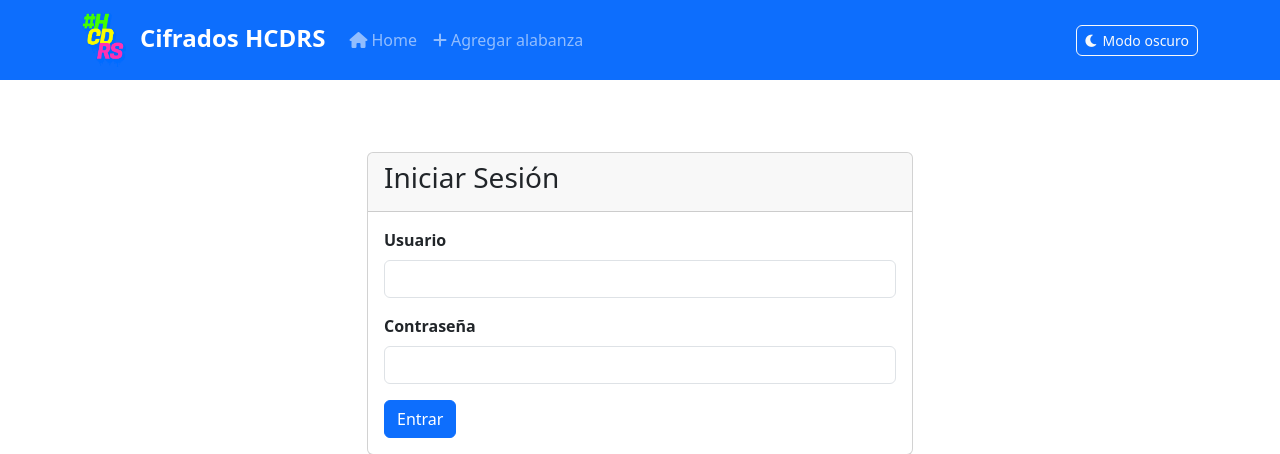
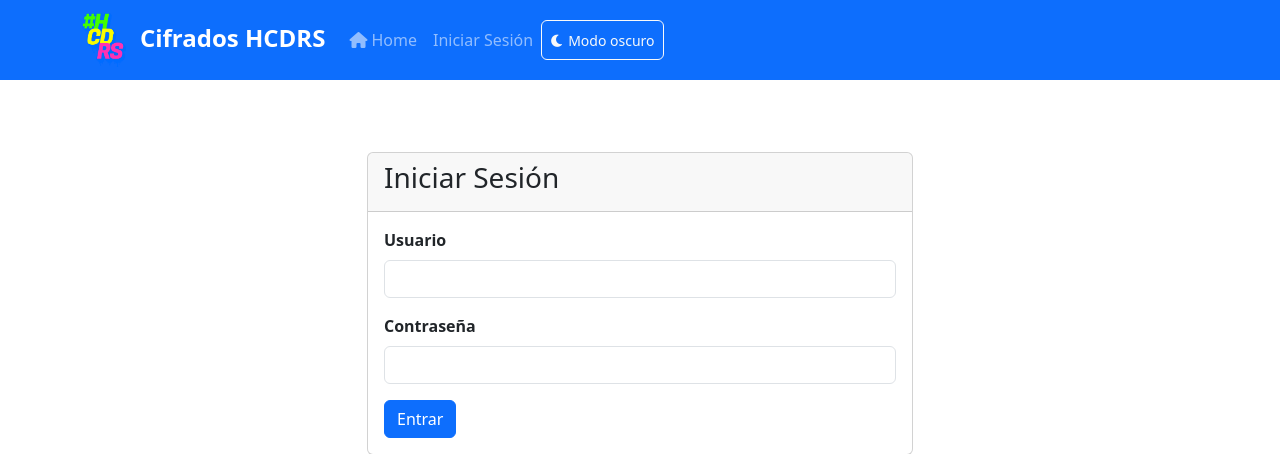
Before and after one commit to NelsonAGM/CifradosPraiseMelody, a Flask app: page /login in a window 1280 px wide. Shown: the top 454 px of the page. Run offline with Flask 3, Linux system fonts and the light colour scheme.

Commit message:
feat: Añadir enlace de login/logout en la navegación

```diff
--- a/templates/base.html
+++ b/templates/base.html
@@ -32,18 +32,24 @@
                             <i class="fas fa-home me-1"></i>Home
                         </a>
                     </li>
-                    <li class="nav-item">
-                        <a class="nav-link" href="{{ url_for('add_song') }}">
-                            <i class="fas fa-plus me-1"></i>Agregar alabanza
-                        </a>
-                    </li>
-                </ul>
-
+                      {% if session.logged_in %} {# Verifica si el usuario está logueado #}
+    <li class="nav-item">
+        <a class="nav-link" href="{{ url_for('add_song') }}">Agregar Alabanza</a>
+    </li>
+    <li class="nav-item">
+        <a class="nav-link" href="{{ url_for('logout') }}">Cerrar Sesión</a> {# Enlace para cerrar sesión #}
+    </li>
+    {% else %}
+    <li class="nav-item">
+        <a class="nav-link" href="{{ url_for('login') }}">Iniciar Sesión</a> {# Enlace para iniciar sesión si no está logueado #}
+    </li>
+    {% endif %}
                 <div class="navbar-nav">
                     <button class="btn btn-outline-light btn-sm" id="darkModeToggle">
                         <i class="fas fa-moon me-1"></i>Modo oscuro
                     </button>
                 </div>
+
             </div>
         </div>
     </nav>
```
